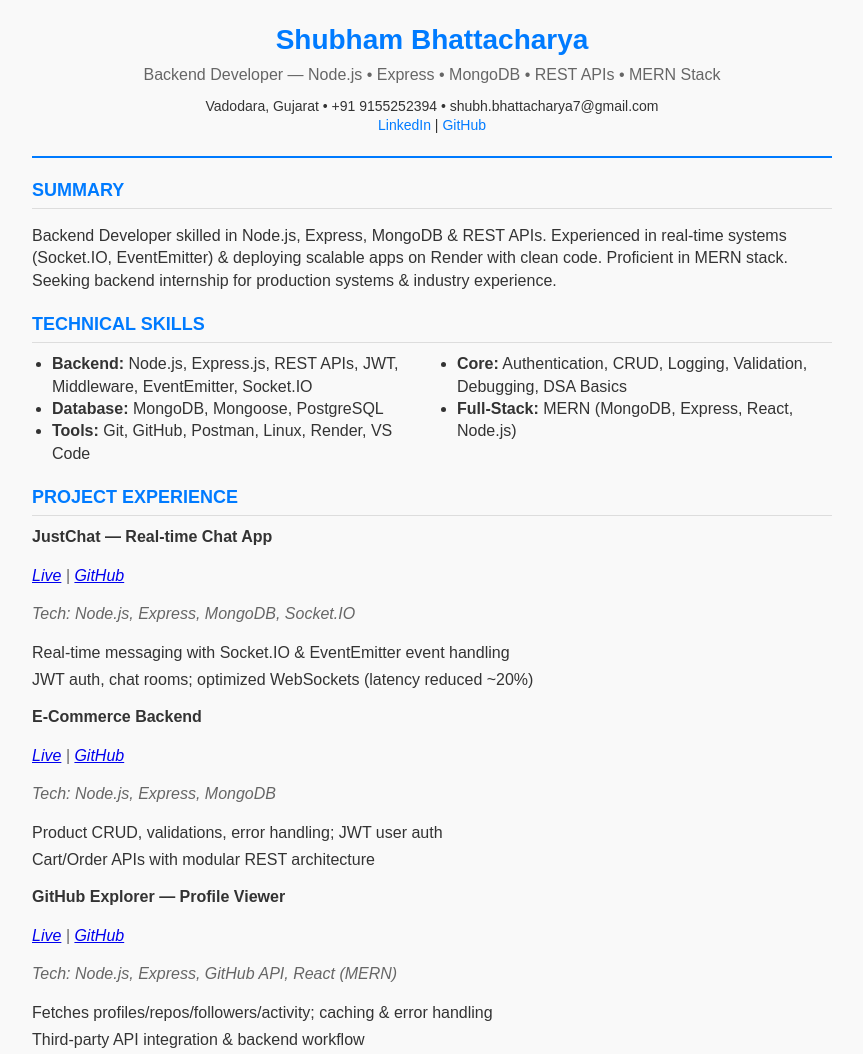
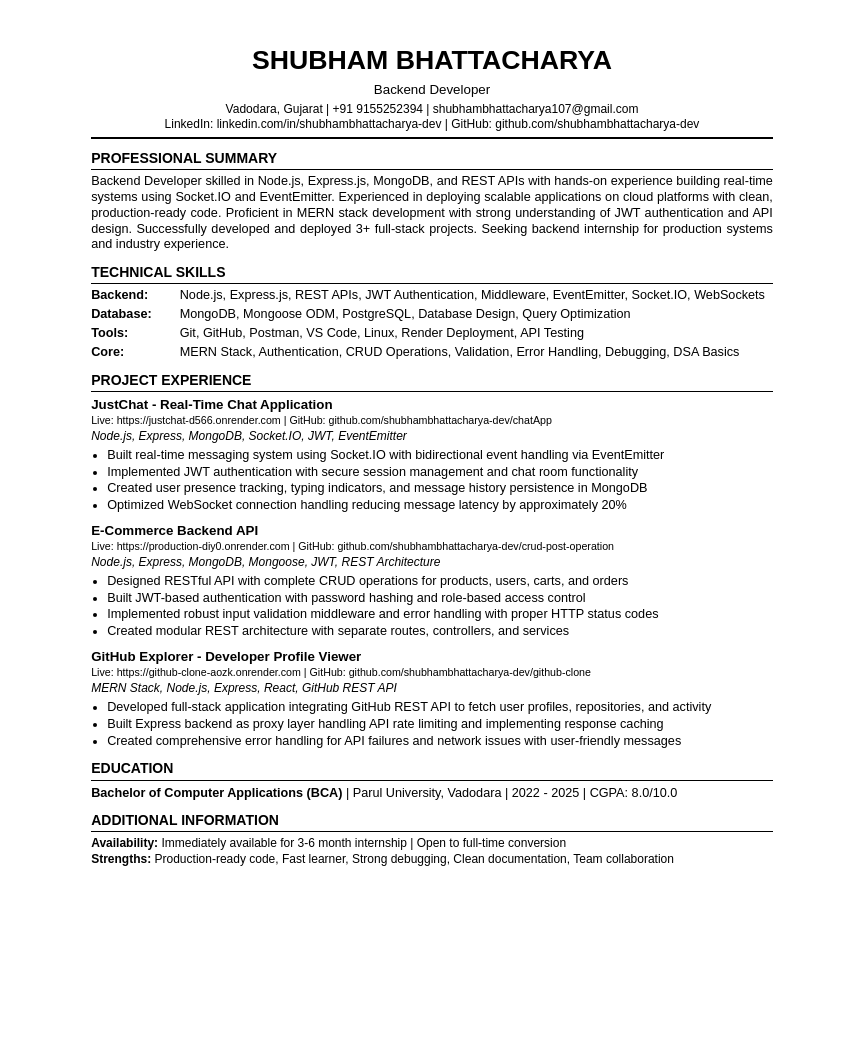
Before and after one commit to shubhambhattacharya-dev/IntershipPreparation, a website: page resume/resume.html in a window 1280 px wide. Shown: the top 1054 px of the page, without its empty margins (208-1071 px from the left). After the commit the page ends 921 px from the top, so only its background shows below. Drawn offline with Linux system fonts and the light colour scheme.

Commit message:
just resume

```diff
--- a/resume/resume.html
+++ b/resume/resume.html
@@ -3,161 +3,227 @@
 <head>
     <meta charset="UTF-8">
     <meta name="viewport" content="width=device-width, initial-scale=1.0">
-    <title>Shubham Bhattacharya - Backend Developer Resume</title>
+    <title>Shubham Bhattacharya - Backend Developer</title>
     <style>
+        * {
+            margin: 0;
+            padding: 0;
+            box-sizing: border-box;
+        }
+
         body {
             font-family: Arial, sans-serif;
-            line-height: 1.4;
-            color: #333;
-            max-width: 800px;
+            line-height: 1.3;
+            color: #000;
+            background: white;
+            font-size: 10.5pt;
+        }
+
+        .resume {
+            max-width: 8.5in;
             margin: 0 auto;
-            padding: 20px;
-            background-color: #f9f9f9;
+            padding: 0.45in 0.7in;
+            background: white;
         }
+
         .header {
             text-align: center;
-            border-bottom: 2px solid #007bff;
-            padding-bottom: 10px;
-            margin-bottom: 20px;
+            margin-bottom: 10px;
+            border-bottom: 2px solid #000;
+            padding-bottom: 6px;
         }
+
         .name {
-            font-size: 28px;
+            font-size: 20pt;
             font-weight: bold;
-            color: #007bff;
-            margin: 0;
+            margin-bottom: 3px;
         }
+
         .title {
-            font-size: 16px;
-            color: #666;
-            margin: 5px 0;
+            font-size: 10pt;
+            margin-bottom: 4px;
         }
+
         .contact {
-            font-size: 14px;
-            margin: 10px 0;
+            font-size: 9pt;
+            line-height: 1.2;
         }
-        .contact a {
-            color: #007bff;
-            text-decoration: none;
-        }
+
         .section {
-            margin-bottom: 20px;
-        }
-        .section h2 {
-            font-size: 18px;
-            color: #007bff;
-            border-bottom: 1px solid #ddd;
-            padding-bottom: 5px;
             margin-bottom: 10px;
         }
-        .skills-grid {
-            display: grid;
-            grid-template-columns: 1fr 1fr;
-            gap: 10px;
+
+        .section-title {
+            font-size: 10.5pt;
+            font-weight: bold;
+            text-transform: uppercase;
+            border-bottom: 1px solid #000;
+            margin-bottom: 4px;
+            padding-bottom: 2px;
         }
-        .skills-grid ul {
+
+        .summary {
+            font-size: 9.5pt;
+            text-align: justify;
+            line-height: 1.25;
+        }
+
+        .skills-row {
+            margin-bottom: 3px;
+            font-size: 9.5pt;
+            line-height: 1.25;
+        }
+
+        .skills-row strong {
+            display: inline-block;
+            width: 85px;
+            font-size: 9.5pt;
+        }
+
+        .project {
+            margin-bottom: 8px;
+        }
+
+        .project-title {
+            font-size: 10pt;
+            font-weight: bold;
+            margin-bottom: 1px;
+        }
+
+        .project-links {
+            font-size: 8pt;
+            margin-bottom: 1px;
+        }
+
+        .project-tech {
+            font-size: 9pt;
+            font-style: italic;
+            margin-bottom: 3px;
+        }
+
+        .bullets {
+            list-style-type: disc;
+            margin-left: 16px;
+            font-size: 9.5pt;
+            margin-bottom: 0;
+        }
+
+        .bullets li {
+            margin-bottom: 1px;
+            line-height: 1.25;
+        }
+
+        .education {
+            font-size: 9.5pt;
+            line-height: 1.3;
+        }
+
+        .additional {
+            font-size: 9pt;
+            line-height: 1.3;
+        }
+
+        @media print {
+            body {
                 margin: 0;
-            padding-left: 20px;
+                padding: 0;
             }
-        .project {
-            margin-bottom: 15px;
+
+            .resume {
+                margin: 0;
+                padding: 0.45in 0.7in;
             }
-        .project h3 {
-            font-size: 16px;
-            color: #333;
-            margin: 0 0 5px 0;
+
+            .section {
+                page-break-inside: avoid;
             }
-        .project-tech {
-            font-style: italic;
-            color: #666;
         }
-        .project-desc {
-            margin: 5px 0;
-        }
-        .why-me ul {
-            padding-left: 20px;
-        }
-        @media (max-width: 600px) {
-            .skills-grid {
-                grid-template-columns: 1fr;
-            }
+
+        @page {
+            size: letter;
+            margin: 0;
         }
     </style>
 </head>
 <body>
+    <div class="resume">
         <div class="header">
-        <h1 class="name">Shubham Bhattacharya</h1>
-        <p class="title">Backend Developer — Node.js • Express • MongoDB • REST APIs • MERN Stack</p>
-        <p class="contact">
-            Vadodara, Gujarat • +91 9155252394 • shubh.bhattacharya7@gmail.com<br>
-            <a href="https://www.linkedin.com/in/your-linkedin" target="_blank">LinkedIn</a> |
-            <a href="https://github.com/your-github" target="_blank">GitHub</a>
-        </p>
+            <div class="name">SHUBHAM BHATTACHARYA</div>
+            <div class="title">Backend Developer</div>
+            <div class="contact">
+                Vadodara, Gujarat | +91 9155252394 | shubhambhattacharya107@gmail.com<br>
+                LinkedIn: linkedin.com/in/shubhambhattacharya-dev | GitHub: github.com/shubhambhattacharya-dev
+            </div>
         </div>
 
         <div class="section">
-        <h2>SUMMARY</h2>
-        <p>Backend Developer skilled in Node.js, Express, MongoDB & REST APIs. Experienced in real-time systems (Socket.IO, EventEmitter) & deploying scalable apps on Render with clean code. Proficient in MERN stack. Seeking backend internship for production systems & industry experience.</p>
+            <div class="section-title">Professional Summary</div>
+            <div class="summary">
+                Backend Developer skilled in Node.js, Express.js, MongoDB, and REST APIs with hands-on experience building real-time systems using Socket.IO and EventEmitter. Experienced in deploying scalable applications on cloud platforms with clean, production-ready code. Proficient in MERN stack development with strong understanding of JWT authentication and API design. Successfully developed and deployed 3+ full-stack projects. Seeking backend internship for production systems and industry experience.
+            </div>
         </div>
 
         <div class="section">
-        <h2>TECHNICAL SKILLS</h2>
-        <div class="skills-grid">
-            <ul>
-                <li><strong>Backend:</strong> Node.js, Express.js, REST APIs, JWT, Middleware, EventEmitter, Socket.IO</li>
-                <li><strong>Database:</strong> MongoDB, Mongoose, PostgreSQL</li>
-                <li><strong>Tools:</strong> Git, GitHub, Postman, Linux, Render, VS Code</li>
+            <div class="section-title">Technical Skills</div>
+            <div class="skills-row"><strong>Backend:</strong> Node.js, Express.js, REST APIs, JWT Authentication, Middleware, EventEmitter, Socket.IO, WebSockets</div>
+            <div class="skills-row"><strong>Database:</strong> MongoDB, Mongoose ODM, PostgreSQL, Database Design, Query Optimization</div>
+            <div class="skills-row"><strong>Tools:</strong> Git, GitHub, Postman, VS Code, Linux, Render Deployment, API Testing</div>
+            <div class="skills-row"><strong>Core:</strong> MERN Stack, Authentication, CRUD Operations, Validation, Error Handling, Debugging, DSA Basics</div>
+        </div>
+
+        <div class="section">
+            <div class="section-title">Project Experience</div>
+
+            <div class="project">
+                <div class="project-title">JustChat - Real-Time Chat Application</div>
+                <div class="project-links">Live: https://justchat-d566.onrender.com | GitHub: github.com/shubhambhattacharya-dev/chatApp</div>
+                <div class="project-tech">Node.js, Express, MongoDB, Socket.IO, JWT, EventEmitter</div>
+                <ul class="bullets">
+                    <li>Built real-time messaging system using Socket.IO with bidirectional event handling via EventEmitter</li>
+                    <li>Implemented JWT authentication with secure session management and chat room functionality</li>
+                    <li>Created user presence tracking, typing indicators, and message history persistence in MongoDB</li>
+                    <li>Optimized WebSocket connection handling reducing message latency by approximately 20%</li>
                 </ul>
-            <ul>
-                <li><strong>Core:</strong> Authentication, CRUD, Logging, Validation, Debugging, DSA Basics</li>
-                <li><strong>Full-Stack:</strong> MERN (MongoDB, Express, React, Node.js)</li>
+            </div>
+
+            <div class="project">
+                <div class="project-title">E-Commerce Backend API</div>
+                <div class="project-links">Live: https://production-diy0.onrender.com | GitHub: github.com/shubhambhattacharya-dev/crud-post-operation</div>
+                <div class="project-tech">Node.js, Express, MongoDB, Mongoose, JWT, REST Architecture</div>
+                <ul class="bullets">
+                    <li>Designed RESTful API with complete CRUD operations for products, users, carts, and orders</li>
+                    <li>Built JWT-based authentication with password hashing and role-based access control</li>
+                    <li>Implemented robust input validation middleware and error handling with proper HTTP status codes</li>
+                    <li>Created modular REST architecture with separate routes, controllers, and services</li>
+                </ul>
+            </div>
+
+            <div class="project">
+                <div class="project-title">GitHub Explorer - Developer Profile Viewer</div>
+                <div class="project-links">Live: https://github-clone-aozk.onrender.com | GitHub: github.com/shubhambhattacharya-dev/github-clone</div>
+                <div class="project-tech">MERN Stack, Node.js, Express, React, GitHub REST API</div>
+                <ul class="bullets">
+                    <li>Developed full-stack application integrating GitHub REST API to fetch user profiles, repositories, and activity</li>
+                    <li>Built Express backend as proxy layer handling API rate limiting and implementing response caching</li>
+                    <li>Created comprehensive error handling for API failures and network issues with user-friendly messages</li>
                 </ul>
             </div>
         </div>
 
         <div class="section">
-        <h2>PROJECT EXPERIENCE</h2>
-
-        <div class="project">
-            <h3>JustChat — Real-time Chat App</h3>
-            <p class="project-tech"><a href="https://your-live-link.com" target="_blank">Live</a> | <a href="https://github.com/your-repo" target="_blank">GitHub</a></p>
-            <p class="project-tech">Tech: Node.js, Express, MongoDB, Socket.IO</p>
-            <p class="project-desc">Real-time messaging with Socket.IO & EventEmitter event handling</p>
-            <p class="project-desc">JWT auth, chat rooms; optimized WebSockets (latency reduced ~20%)</p>
-        </div>
-
-        <div class="project">
-            <h3>E-Commerce Backend</h3>
-            <p class="project-tech"><a href="https://your-live-link.com" target="_blank">Live</a> | <a href="https://github.com/your-repo" target="_blank">GitHub</a></p>
-            <p class="project-tech">Tech: Node.js, Express, MongoDB</p>
-            <p class="project-desc">Product CRUD, validations, error handling; JWT user auth</p>
-            <p class="project-desc">Cart/Order APIs with modular REST architecture</p>
-        </div>
-
-        <div class="project">
-            <h3>GitHub Explorer — Profile Viewer</h3>
-            <p class="project-tech"><a href="https://your-live-link.com" target="_blank">Live</a> | <a href="https://github.com/your-repo" target="_blank">GitHub</a></p>
-            <p class="project-tech">Tech: Node.js, Express, GitHub API, React (MERN)</p>
-            <p class="project-desc">Fetches profiles/repos/followers/activity; caching & error handling</p>
-            <p class="project-desc">Third-party API integration & backend workflow</p>
+            <div class="section-title">Education</div>
+            <div class="education">
+                <strong>Bachelor of Computer Applications (BCA)</strong> | Parul University, Vadodara | 2022 - 2025 | CGPA: 8.0/10.0
             </div>
         </div>
 
         <div class="section">
-        <h2>EDUCATION</h2>
-        <p>BCA — Parul University (2022–2025, Graduated) | CGPA: 8.0</p>
+            <div class="section-title">Additional Information</div>
+            <div class="additional">
+                <strong>Availability:</strong> Immediately available for 3-6 month internship | Open to full-time conversion<br>
+                <strong>Strengths:</strong> Production-ready code, Fast learner, Strong debugging, Clean documentation, Team collaboration
             </div>
-
-    <div class="section">
-        <h2>WHY ME</h2>
-        <ul class="why-me">
-            <li>Strong backend fundamentals; clean, production-ready REST APIs</li>
-            <li>Real deployed projects (not tutorials); fast learner with discipline</li>
-            <li>Grasps real-world constraints (auth, errors, DB structure)</li>
-        </ul>
         </div>
-
-    <footer style="text-align: center; font-size: 12px; color: #999; margin-top: 30px;">
-        <p>Excited to contribute to innovative teams as a Backend Developer. Let's connect!</p>
-    </footer>
+    </div>
 </body>
 </html>
```
Also changed, not shown: day7/stream/passThrough.js (added, +21 -0 lines). Lines whose indentation alone changed are shown as unchanged.
